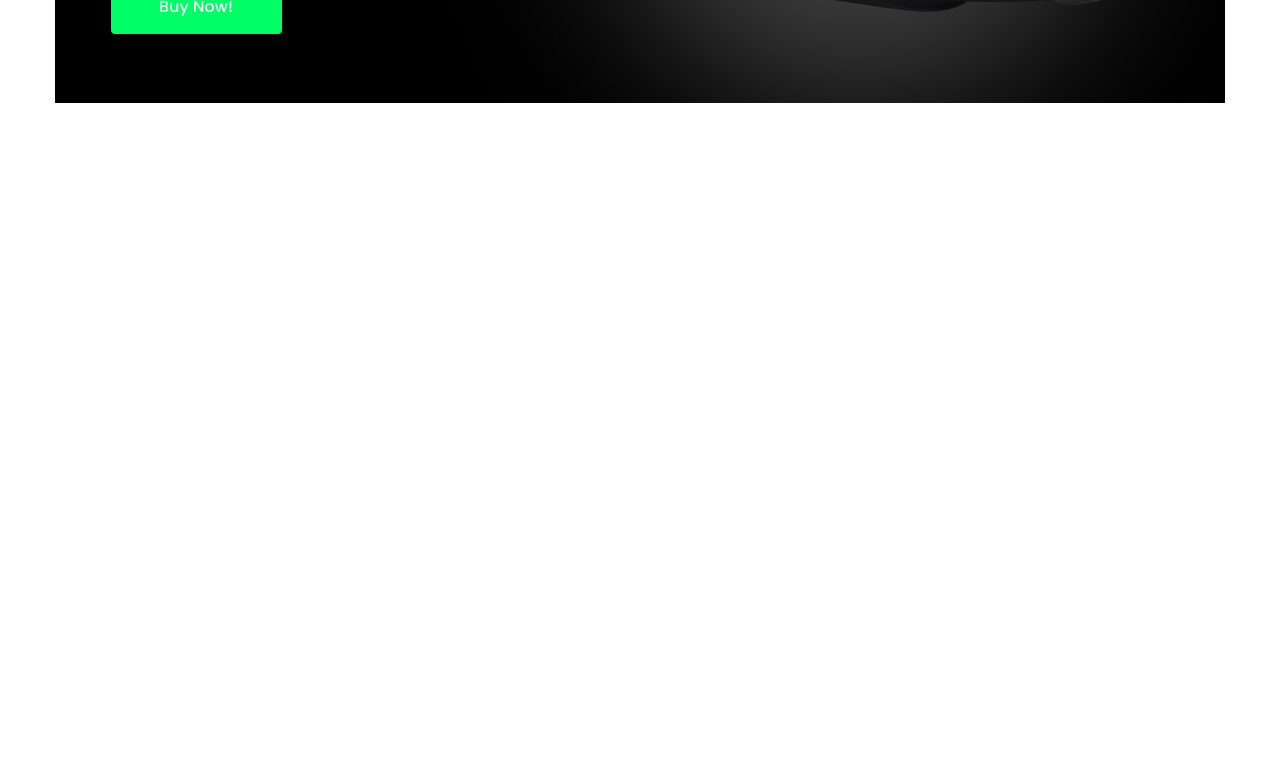
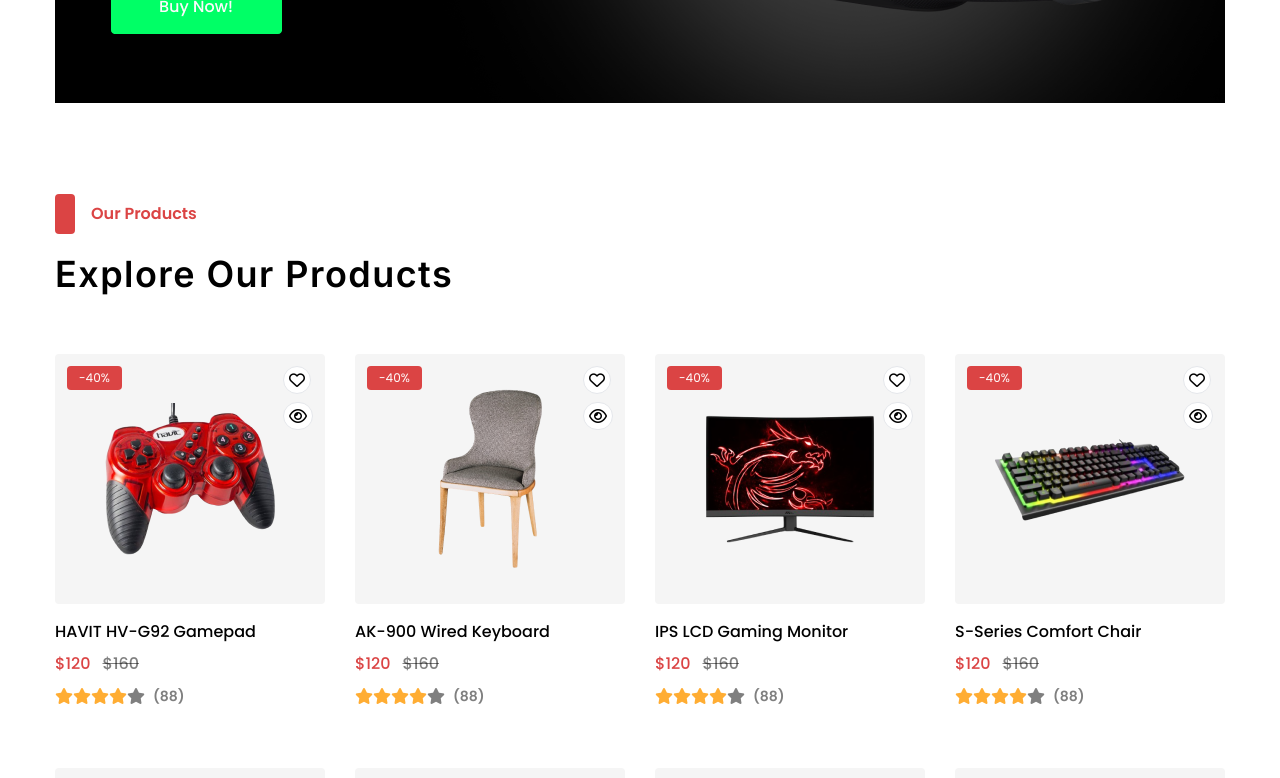
Before and after one commit to Fahim-Hossain-Munna/E-com, a Vue app: page / in a window 1280 px wide. Shown: the part 3000-3778 px from the top of the page. Before the commit the page ends 3143 px from the top, so only its background shows below. Built offline with nearby package versions, Linux system fonts and the light colour scheme.

Commit message:
explore product section complete

```diff
--- a/src/App.vue
+++ b/src/App.vue
@@ -2,6 +2,7 @@
 import Banner from './components/Banner/Banner.vue';
 import BsaleProduct from './components/BsaleProduct/BsaleProduct.vue';
 import Category from './components/Category/Category.vue';
+import ExploreProduct from './components/ExploreProduct/exploreProduct.vue';
 import Header from './components/Header/Header.vue';
 import Offer from './components/Offer/Offer.vue';
 import FlashSale from './components/Sale/FlashSale.vue';
@@ -14,4 +15,5 @@
   <Category/>
   <BsaleProduct/>
   <Offer/>
+  <ExploreProduct/>
 </template>
--- /dev/null
+++ b/src/components/ExploreProduct/exploreProduct.vue
@@ -0,0 +1,33 @@
+<script setup>
+import Container from '../layouts/Container.vue';
+import Product from '../layouts/Product.vue';
+import Section from '../layouts/Section.vue';
+import Button from '../layouts/Button.vue';
+
+
+</script>
+
+
+<template>
+    <div class="pt-[71px] px-2 lg:px-0">
+        <Container>
+            <Section title="Our Products"/>
+            <div class="mt-5">
+                <h2 class="font-inner text-4xl font-semibold tracking-[1.44px]">Explore Our Products</h2>
+            </div>
+            <div class="my-[60px] flex justify-between flex-wrap gap-y-5 lg:gap-y-[60px]">
+                <Product imgSrc="/src/assets/uploads/product/product1.png" title="HAVIT HV-G92 Gamepad"/>
+                <Product imgSrc="/src/assets/uploads/product/product2.png" title="AK-900 Wired Keyboard" />
+                <Product imgSrc="/src/assets/uploads/product/product3.png" title="IPS LCD Gaming Monitor" />
+                <Product imgSrc="/src/assets/uploads/product/product4.png" title="S-Series Comfort Chair" />
+                <Product imgSrc="/src/assets/uploads/product/product1.png" title="HAVIT HV-G92 Gamepad"/>
+                <Product imgSrc="/src/assets/uploads/product/product2.png" title="AK-900 Wired Keyboard" />
+                <Product imgSrc="/src/assets/uploads/product/product3.png" title="IPS LCD Gaming Monitor" />
+                <Product imgSrc="/src/assets/uploads/product/product4.png" title="S-Series Comfort Chair" />
+            </div>
+            <div class="flex justify-center items-center">
+                <Button title="View All Products" />
+            </div>
+        </Container>
+    </div>
+</template>
--- a/src/components/Offer/Offer.vue
+++ b/src/components/Offer/Offer.vue
@@ -5,7 +5,7 @@
 </script>
 
 <template>
-    <div class="lg:py-10 py-5">
+    <div class="lg:pt-10 py-5">
         <Container>
             <div>
                 <Picture source="/src/assets/uploads/offer/offer.png" className="w-full object-cover" />
```
